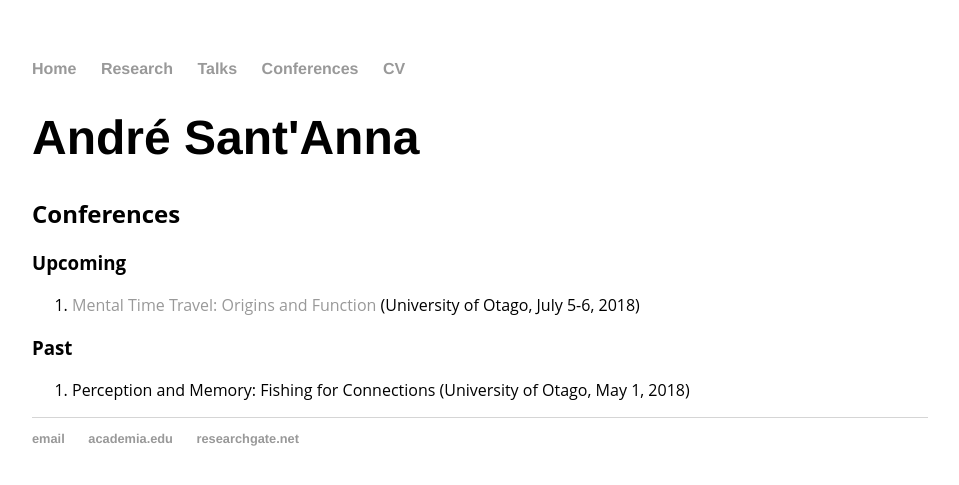
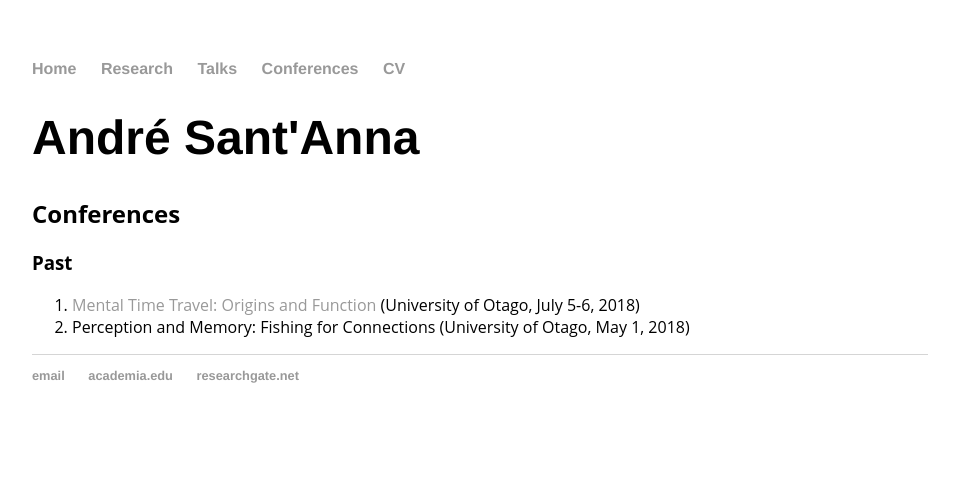
Before and after one commit to andresantanna/andresantanna.github.io, a Jekyll site: the page built from pages/conferences.html, in a window 1280 px wide. Shown: the top 485 px of the page, without its empty margins (160-1119 px from the left). Built offline with Jekyll 4.4.1, drawn with Linux system fonts in a browser that asks for light colours; comment, search, counter and statistics services are not loaded.

Commit message:
Update conferences.html

```diff
--- a/pages/conferences.html
+++ b/pages/conferences.html
@@ -5,19 +5,11 @@ title: André Sant'Anna - Research
 <div class="blurb">
 	<h1>André Sant'Anna</h1>
   <h2>Conferences</h2>
-  <h3>Upcoming</h3>
-
-	<p>
-
-	<ol type="1">
-
-		<li><a href="http://andre-santanna.com/otago-mtt.html">Mental Time Travel: Origins and Function</a> (University of Otago, July 5-6, 2018)</li>
-
-	</ol>
 
 <h3>Past</h3>
 
 	<ol type="1">
+	<li><a href="http://andre-santanna.com/otago-mtt.html">Mental Time Travel: Origins and Function</a> (University of Otago, July 5-6, 2018)</li>
 	<li>Perception and Memory: Fishing for Connections (University of Otago, May 1, 2018)</li>
 
 	</ol>
```
